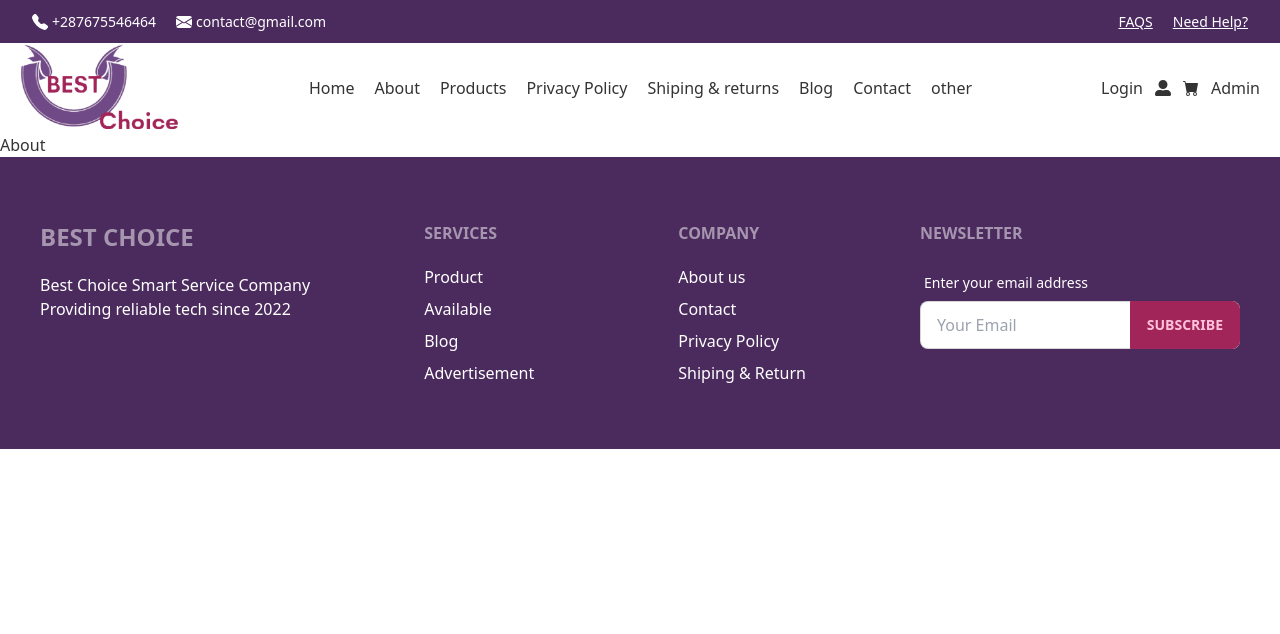
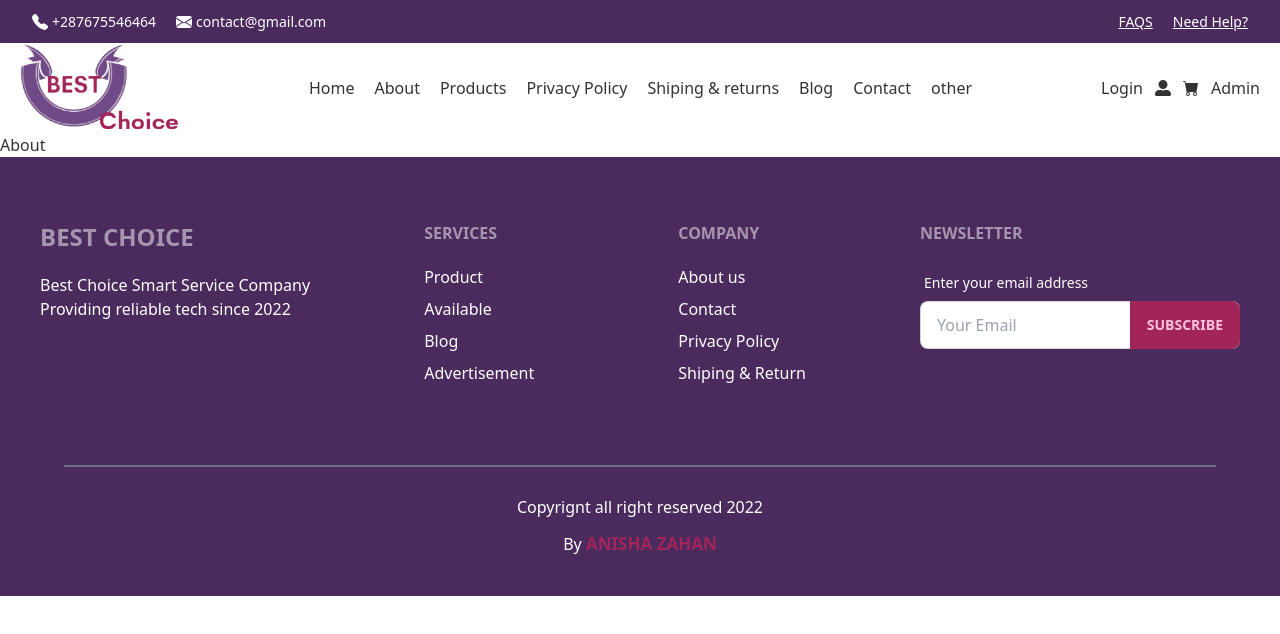
Before and after one commit to anishazahan/Best-Choice, a React (Create React App) app: page /about in a window 1280 px wide. Shown: the top 634 px of the page. Built offline with nearby package versions, Linux system fonts and the light colour scheme.

Commit message:
footer design complit

```diff
--- a/src/Shared/Footer/Footer.js
+++ b/src/Shared/Footer/Footer.js
@@ -45,6 +45,13 @@ const Footer = () => {
     </div>
   </div>
 </footer>
+<section>
+  <div className=" py-4  px-5 lg:px-16">
+  <hr className="border border-gray-500" />
+  </div>
+  <h2 className="text-center text-white mt-3">Copyrignt all right reserved  {(new Date().getFullYear())} </h2>
+  <h2 className="text-center text-white pb-10 pt-3">By <span className="uppercase font-extrabold text-[17px] text-secondary">Anisha Zahan</span> </h2>
+</section>
 
     </div>
   );
```
